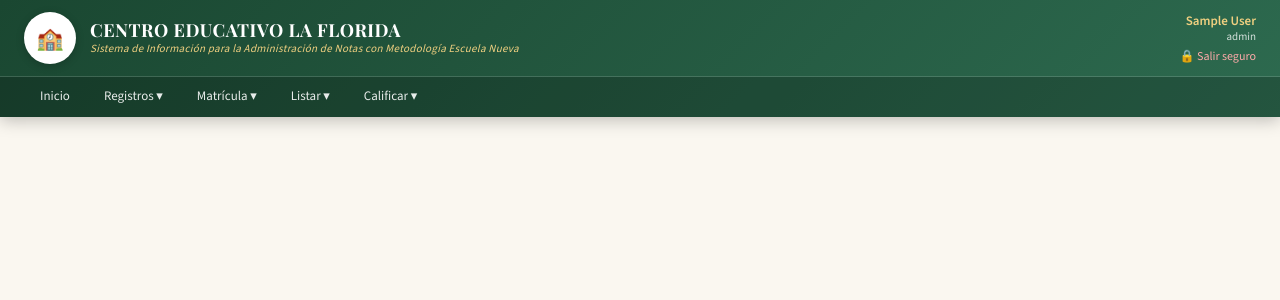
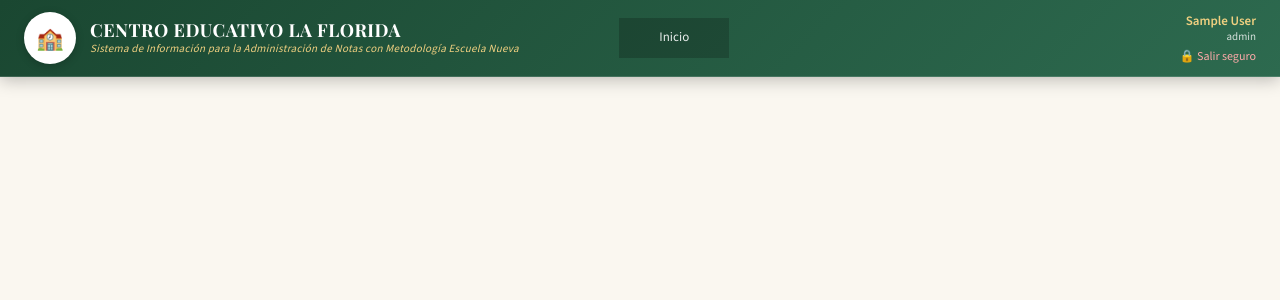
Before and after one commit to jesusj999/proyecto, a PHP site: page /includes/header.php in a window 1280 px wide. Shown: the top 300 px of the page. Run offline with PHP 8.4, Linux system fonts and the light colour scheme; the visitor is signed in with stand-in values (Sample User, id 1).

Commit message:
actualizacion5

```diff
--- a/includes/header.php
+++ b/includes/header.php
@@ -1,4 +1,5 @@
 <?php
+// auntenticacion y logueo para que cualquier persona no esntre
 require_once __DIR__ . '/config.php';
 requireAuth();
 
@@ -8,16 +9,19 @@ $nivel = $_SESSION['nivel'] ?? 3;
 ?>
 <!DOCTYPE html>
 <html lang="es">
+
 <head>
     <meta charset="UTF-8">
     <meta name="viewport" content="width=device-width, initial-scale=1.0">
-    <title><?= $pageTitle ?? 'Sistema de Notas' ?> — Centro Educativo La Florida</title>
+    <title> — Centro Educativo La Florida</title>
     <link rel="stylesheet" href="/proyecto/style.css">
 </head>
+
 <body>
 
     <header class="header">
         <div class="header-top">
+
             <div class="header-brand">
                 <div class="header-logo">🏫</div>
                 <div class="header-title">
@@ -25,55 +29,19 @@ $nivel = $_SESSION['nivel'] ?? 3;
                     <p>Sistema de Información para la Administración de Notas con Metodología Escuela Nueva</p>
                 </div>
             </div>
+
+            <nav class="navbar" style="margin-right: 350px;">
+                <a href="/proyecto/dashboard.php" class="nav-link">Inicio</a>
+            </nav>
+
+
             <div class="header-user">
                 <div class="user-name"><?= htmlspecialchars($nombre_usuario) ?></div>
                 <div class="user-role"><?= htmlspecialchars($rol_usuario) ?></div>
-            <a href="../proyecto/logout.php" class="salir">🔒 Salir seguro</a>
+                <a href="/proyecto/logout.php" class="salir">🔒 Salir seguro</a>
             </div>
+
         </div>
-    <nav class="navbar">
-        <div class="nav-item">
-            <a href="../../proyecto/dashboard.php" class="nav-link <?= basename($_SERVER['PHP_SELF']) == 'dashboard.php' ? 'active' : '' ?>">Inicio</a>
-        </div>
-        <?php if ($nivel <= 2): ?>
-        <div class="nav-item">
-            <a href="#" class="nav-link">Registros ▾</a>
-            <div class="dropdown">
-                <?php if ($nivel == 1): ?>
-                <a href="../../proyecto/pages/personas.php">👤 Personas</a>
-                <a href="../../proyecto/institucion.php">🏫 Institución</a>
-                <a href="../../proyecto/pages/usuarios.php">🔑 Usuarios</a>
-                <a href="../../proyecto/pages/asignar_materias.php">📚 Asignar Materias</a>
-                <?php endif; ?>
-                <a href="../../proyecto/logros.php">🏆 Logros</a>
-            </div>
-        </div>
-        <?php endif; ?>
-        <?php if ($nivel == 1): ?>
-        <div class="nav-item">
-            <a href="#" class="nav-link">Matrícula ▾</a>
-            <div class="dropdown">
-                <a href="../pages/matricula.php">📋 Matrícula</a>
-                <a href="../pages/promocion.php">🎓 Promoción</a>
-            </div>
-        </div>
-        <?php endif; ?>
-        <div class="nav-item">
-            <a href="#" class="nav-link">Listar ▾</a>
-            <div class="dropdown">
-                <a href="../pages/listar_grupos.php">👥 Grupos</a>
-                <a href="../pages/notas_estudiante.php">📊 Notas de Estudiante</a>
-            </div>
-        </div>
-        <?php if ($nivel <= 2): ?>
-        <div class="nav-item">
-            <a href="#" class="nav-link">Calificar ▾</a>
-            <div class="dropdown">
-                <a href="../../proyecto/pages/calificar.php">✏️ calificar grupo</a>
-            </div>
-        </div>
-        <?php endif; ?>
-    </nav>
     </header>
 
     <main class="main-content">
--- a/logout.php
+++ b/logout.php
@@ -1,5 +1,5 @@
 <?php
-require_once 'includes/config.php';
+require_once '../proyecto/includes/config.php';
 session_destroy();
-header('Location: /index.php');
+header('Location: index.php');
 exit;
```
Also changed, not shown: includes/footer.php (deleted, +0 -43 lines). Lines whose indentation alone changed are shown as unchanged.
